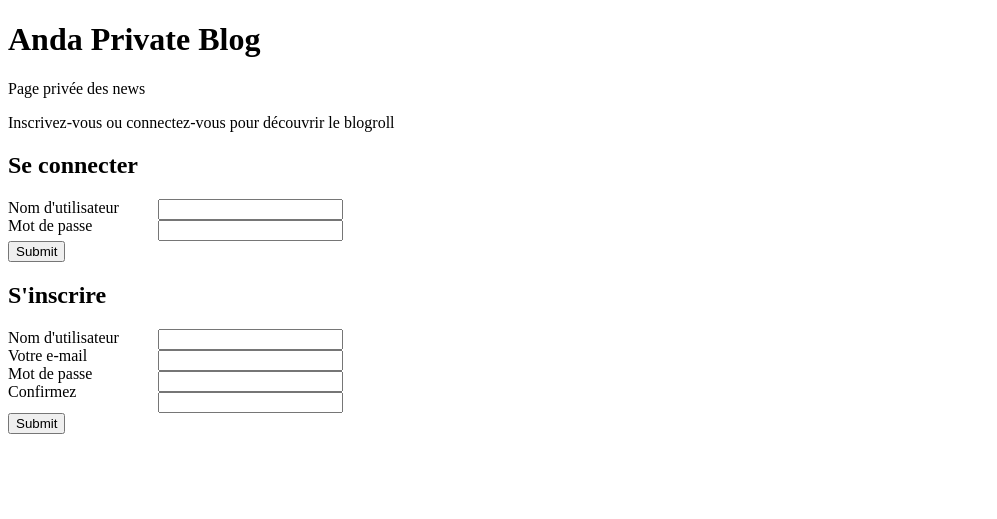
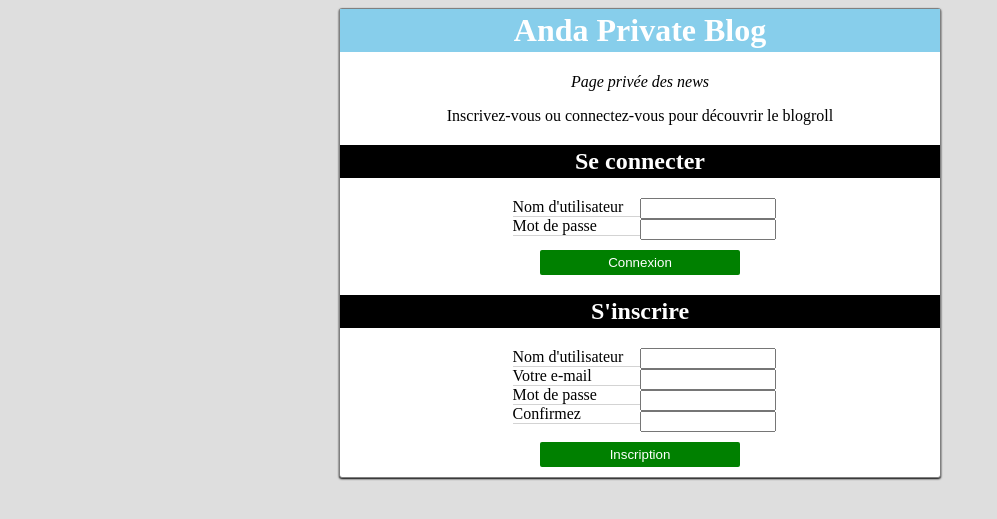
Before and after one commit to Andaroth/mysql, a PHP site: page / in a window 1280 px wide. Shown: the top 519 px of the page, without its empty margins (0-997 px from the left). Run offline with PHP 8.4, Linux system fonts and the light colour scheme; data that the repository does not hold is empty.

Commit message:
Style (+Stash)

```diff
--- a/controller/router.php
+++ b/controller/router.php
@@ -3,21 +3,25 @@
 <html lang="fr">
     <?php include("./views/head.views.php"); ?>
 <body>
+<div id="all">
+    <h1>Anda Private Blog</h1>
     <?php echo $userError; ?>
-
-    <h1>Anda Private Blog</h1>
-    <p>Page privée des news</p>
+    <em>Page privée des news</em>
     <?php
     $uri = explode("/", $_SERVER["REQUEST_URI"]);
     $page = $uri[2] != "" ? $uri[2] : "homepage";
     $view = "./views/" . $page . ".views.php";
-    if (file_exists($view))  {
-        $getPage = $view;
+    if (count($uri) > 3) {
+        header("Location: http://".$_SERVER['HTTP_HOST']."/becode_mysql/");
+    }
+    else if (!(file_exists($view)))  {
+        $getPage = "./views/homepage.views.php";
     }
     else {
-        $getPage = "./views/homepage.views.php";
+        $getPage = $view;
     }
     include($getPage);
     ?>
+</div>
 </body>
 </html>
--- a/views/blogroll.views.php
+++ b/views/blogroll.views.php
@@ -4,14 +4,14 @@
 // get all the news
 foreach ($getNews as $thisQuery) {
     $n_title = htmlspecialchars($thisQuery["title"]);
-    $n_content = htmlspecialchars($thisQuery["content"]);
+    $n_content = $thisQuery["content"];
     $n_date = $thisQuery["date"];
     echo
 "    <article class=\"news\">
 ".
 "        <h2>".$n_title."</h2>
 ".
-"        <p>".$n_content."</p>
+"        ".$n_content."
 ".
 "        <div class=\"date\">Date: ".$n_date."</div>
 ".
--- a/views/css/style.css
+++ b/views/css/style.css
@@ -1,5 +1,82 @@
+body {
+    display: flex;
+    background: #dedede;
+}
+h1, h2 {
+    text-align: center;
+    background: black;
+    color: white;
+    padding: 3px;
+}
+h1 {
+    margin-top: 0;
+    background: skyblue;
+}
+#all {
+    background: white;
+    display: block;
+    width: 600px;
+    margin: 0 auto;
+    border: 1px solid grey;
+    border-radius: 3px;
+    box-shadow: 0 1px 2px black;
+    text-align: center;
+}
+article {
+    max-width: 400px;
+}
+article h2 {
+    background: white;
+    color: black;
+}
 .twocol {
     display: grid;
     grid-template-columns: 50% 50%;
-    max-width: 300px;
+    width: 255px;
+    text-align: left;
+    margin: 0 auto;
 }
+label {
+    width: 100%;
+    display: block;
+    border-bottom: 1px solid lightgrey;
+}
+input {
+    width: 100%;
+}
+input[type=text] {
+    display: block;
+}
+input[type=submit] {
+    display: block;
+    margin: 10px auto;
+    padding: 10px;
+}
+article {
+    border: 1px dashed grey;
+    border-radius: 5px;
+    padding: 0 5px;
+    margin: 10px auto;
+}
+article h2 {
+    margin: 0;
+    border-bottom: 1px dotted grey;
+}
+a, input[type=submit] {
+    display: block;
+    background: green;
+    color: white;
+    margin: 10px auto;
+    padding: 5px;
+    border: 0;
+    border-radius: 2px;
+    text-decoration: none;
+    text-align: center;
+    transition: .1s ease-out;
+    max-width: 200px;
+}
+a:hover,
+input[type=submit]:hover {
+    transform: scale(.9);
+    cursor: pointer;
+}
--- a/views/homepage.views.php
+++ b/views/homepage.views.php
@@ -8,15 +8,15 @@
             <form action="./login" method="post">
                 <div class="twocol">
                     <div>
-                        <label for="login_username">Nom d'utilisateur</label><br>
+                        <label for="login_username">Nom d'utilisateur</label>
                         <label for="login_pass">Mot de passe</label>
                     </div>
                     <div>
-                        <input type="text" name="username" id="login_username"><br>
+                        <input type="text" name="username" id="login_username">
                         <input type="password" name="pass" id="login_pass">
                     </div>
                 </div>
-                <input type="submit">
+                <input type="submit" value="Connexion">
             </form>
         </div>
         <div>
@@ -24,19 +24,19 @@
             <form action="./register" method="post">
                 <div class="twocol">
                     <div>
-                        <label for="register_username">Nom d'utilisateur</label><br>
-                        <label for="register_mail">Votre e-mail</label><br>
-                        <label for="register_passOne">Mot de passe</label><br>
+                        <label for="register_username">Nom d'utilisateur</label>
+                        <label for="register_mail">Votre e-mail</label>
+                        <label for="register_passOne">Mot de passe</label>
                         <label for="register_passTwo">Confirmez</label>
                     </div>
                     <div>
-                        <input type="text" name="username" id="register_username" autocomplete="off"><br>
-                        <input type="email" name="mail" id="register_mail" autocomplete="off"><br>
-                        <input type="password" name="passOne" id="register_passOne" autocomplete="off"><br>
+                        <input type="text" name="username" id="register_username" autocomplete="off">
+                        <input type="email" name="mail" id="register_mail" autocomplete="off">
+                        <input type="password" name="passOne" id="register_passOne" autocomplete="off">
                         <input type="password" name="passTwo" id="register_passTwo" autocomplete="off">
                     </div>
                 </div>
-                <input type="submit">
+                <input type="submit" value="Inscription">
             </form>
         </div>
     </div>
--- a/views/login.views.php
+++ b/views/login.views.php
@@ -9,8 +9,9 @@ if($count==1) {
     $_SESSION["logged"] = 1;
     $_SESSION["username"] = $username;
     ?>
-<p>Tu t'es connecté comme il faut !</p>".
+<p>Tu t'es connecté comme il faut !</p>
     <a href="./">Voir les news</a>
 <?php
+    header("Refresh: 1; http://".$_SERVER['HTTP_HOST']."/becode_mysql/");
     } else { echo '<p>Mot de passe incorrect</p><a href="./">Retour</a>';}
 } ?>
--- a/views/register.views.php
+++ b/views/register.views.php
@@ -45,5 +45,6 @@
             echo "<p>Bonjour ".$username.", tu peux maintenant ";
             echo '<a href="./">voir le blogroll</a>';
             addUser($username,$mail,$pass);
+            header("Refresh: 1; http://".$_SERVER['HTTP_HOST']."/becode_mysql/");
         }
-} ?>
+} else { header("Refresh: 1; http://".$_SERVER['HTTP_HOST']."/becode_mysql/"); } ?>
```
